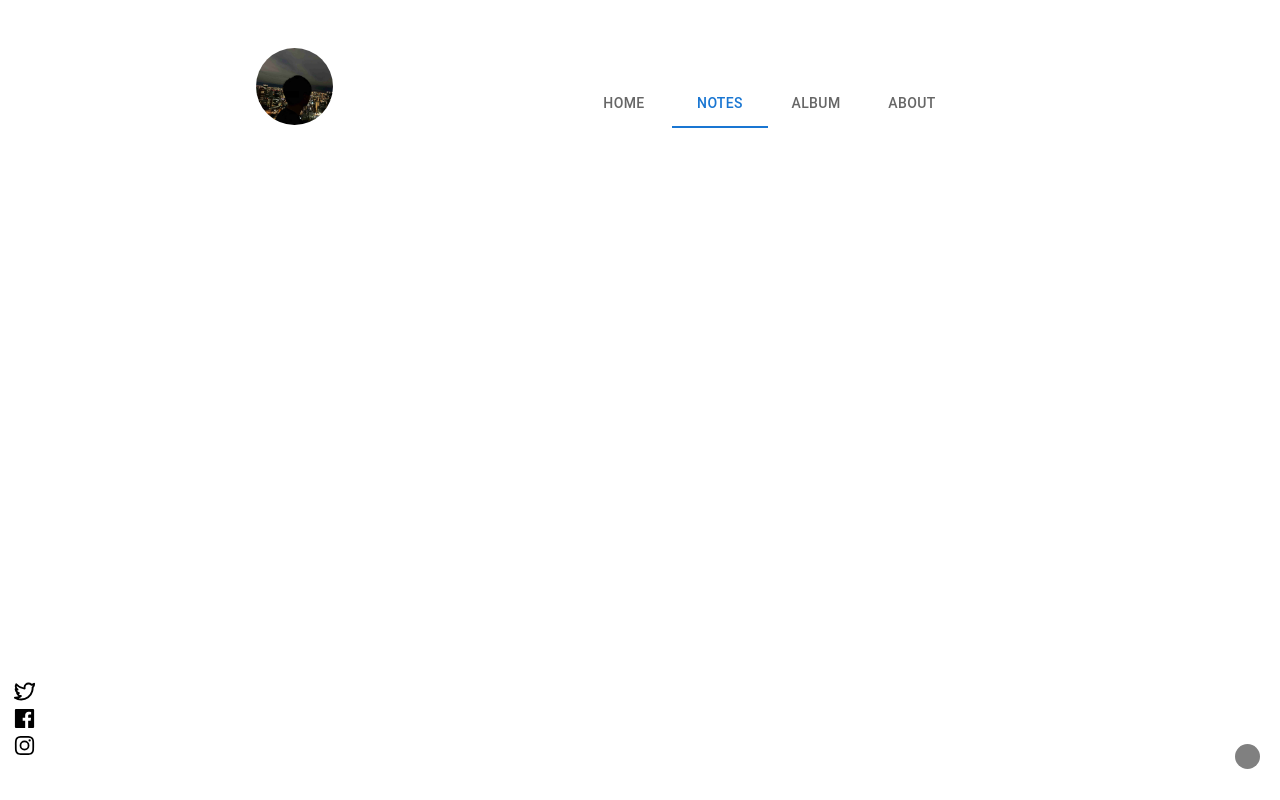
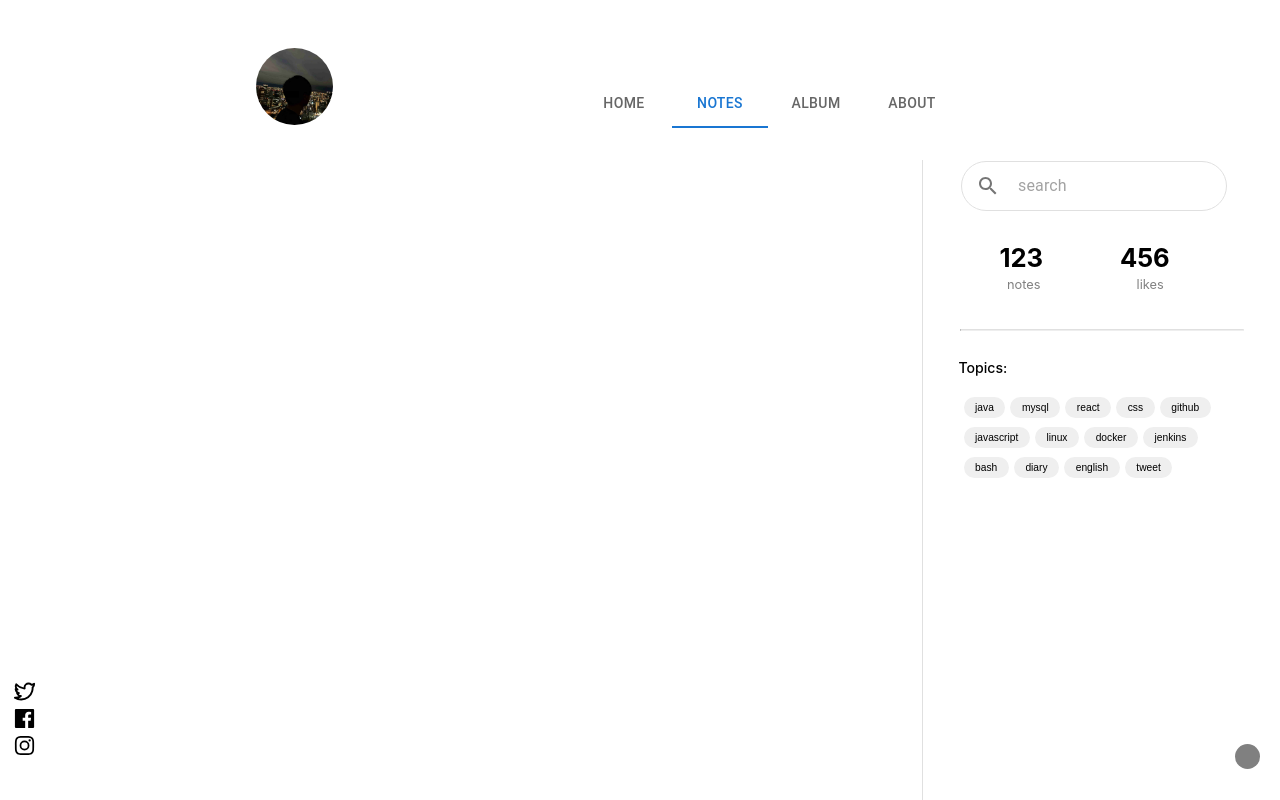
Before and after one commit to william-ch3n/william-blog, a React (Create React App) app: page /notes in a window 1280 px wide. Built offline with nearby package versions, Linux system fonts and the light colour scheme.

Commit message:
notes的右边栏
1. 完成notes的右边栏

```diff
--- /dev/null
+++ b/src/components/NoteSideBarRight.jsx
@@ -0,0 +1,87 @@
+import React, { Fragment } from 'react'
+import '../static/css/noteSideBarRight.css'
+import Paper from '@mui/material/Paper';
+import InputBase from '@mui/material/InputBase';
+import IconButton from '@mui/material/IconButton';
+import SearchIcon from '@mui/icons-material/Search';
+
+export default function NoteSideBarRight() {
+
+  const topicList = [
+    {topicId:1, topicName:"java"},
+    {topicId:2, topicName:"mysql"},
+    {topicId:3, topicName:"react"},
+    {topicId:4, topicName:"css"},
+    {topicId:5, topicName:"github"},
+    {topicId:6, topicName:"javascript"},
+    {topicId:7, topicName:"linux"},
+    {topicId:8, topicName:"docker"},
+    {topicId:9, topicName:"jenkins"},
+    {topicId:10, topicName:"bash"},
+    {topicId:11, topicName:"diary"},
+    {topicId:12, topicName:"english"},
+    {topicId:13, topicName:"tweet"},
+  ];
+
+  return (
+    <Fragment>
+      <div className="noteSideBarRightDiv">
+        <div className="searchDiv">
+          <div className="searchInput">
+            <Paper
+              component="form"
+              sx={{ p: '2px 4px', display: 'flex', alignItems: 'center', width: "20vw", border:"1px solid rgb(224,224,224)", borderRadius: 30, boxShadow:"none" }}
+              // elevation={1}
+            >
+              <IconButton type="submit" sx={{ p: '10px' }} aria-label="search">
+                <SearchIcon />
+              </IconButton>
+              <InputBase
+                sx={{ ml: 1, flex: 1 }}
+                placeholder="search"
+                inputProps={{ 'aria-label': 'search' }}
+              />
+
+            </Paper>
+          </div>
+
+          <div className="statistics">
+            <span className="notesNumber">
+              123
+            </span>
+            <span className="likesNumber">
+              456
+            </span>
+            <br />
+            <span className="notesNumberText">
+              notes
+            </span>
+            <span className="likesNumberText">
+              likes
+            </span>
+          </div>
+
+        </div>
+
+        <hr className="divider" />
+
+        <div className="topicsDiv">
+          <div className="topicTitle">
+            <span className="topicText">
+              Topics:
+            </span>
+          </div>
+          <div className="topics">
+            {topicList.map(
+              (topic) => {
+                return <button key={topic.topicId} className="topicButton">{topic.topicName}</button>
+              }
+            )}
+          </div>
+
+
+        </div>
+      </div>
+    </Fragment>
+  )
+}
--- a/src/pages/Notes/Notes.jsx
+++ b/src/pages/Notes/Notes.jsx
@@ -1,11 +1,10 @@
 import React, { Fragment } from 'react'
+import NoteSideBarRight from '../../components/NoteSideBarRight'
 
 export default function Notes() {
   return (
     <Fragment>
-      <div>
-
-      </div>
+      <NoteSideBarRight />
 
     </Fragment>
   )
--- /dev/null
+++ b/src/static/css/noteSideBarRight.css
@@ -0,0 +1,93 @@
+.noteSideBarRightDiv{
+  position: fixed;
+  width: 28vw;
+  height: 100vh;
+  left: 72vw;
+  border: 1px solid rgb(224,224,224);
+}
+
+.searchDiv{
+  position: relative;
+  width: 30vw;
+  height: 20vh;
+  padding-top: 20vh;
+}
+
+.searchInput{
+  padding-left: 10%;
+}
+
+.statistics{
+  position: relative;
+  padding-top: 8%;
+}
+
+.notesNumber{
+  font-size: 2vw;
+  font-weight: bold;
+  padding-left: 20%;
+}
+
+.likesNumber{
+  font-size: 2vw;
+  font-weight: bold;
+  padding-left: 20%;
+}
+
+.notesNumberText{
+  font-size: 1vw;
+  padding-left: 22%;
+  color: gray;
+}
+
+.likesNumberText{
+  font-size: 1vw;
+  padding-left: 25%;
+  color: gray;
+}
+
+.divider{
+  position: relative;
+  width: 22vw;
+  border-top: 1px solid rgb(224,224,224);
+}
+
+.topicTitle{
+  position: relative;
+  padding-top: 5%;
+}
+
+.topicText{
+  position: relative;
+  padding-left: 10%;
+  font-size: 1.1vw;
+  font-weight: 500;
+}
+
+.topics{
+  position: relative;
+  width: 20vw;
+  height: auto;
+  margin-left: 10%;
+  margin-top: 3%;
+}
+
+.topicButton{
+  position: relative;
+  border: none;
+  font-size: 0.8vw;
+  border-radius: 25px;
+  background-color: rgb(239, 239, 239);
+  padding-left: 0.9vw;
+  padding-right: 0.9vw;
+  padding-top: 0.4vw;
+  padding-bottom: 0.4vw;
+  cursor: pointer;
+  margin-left: 2%;
+  margin-top: 3.5%;
+  transition: 0.5s;
+}
+
+.topicButton:hover{
+  background-color: rgb(215, 215, 215);
+}
```
